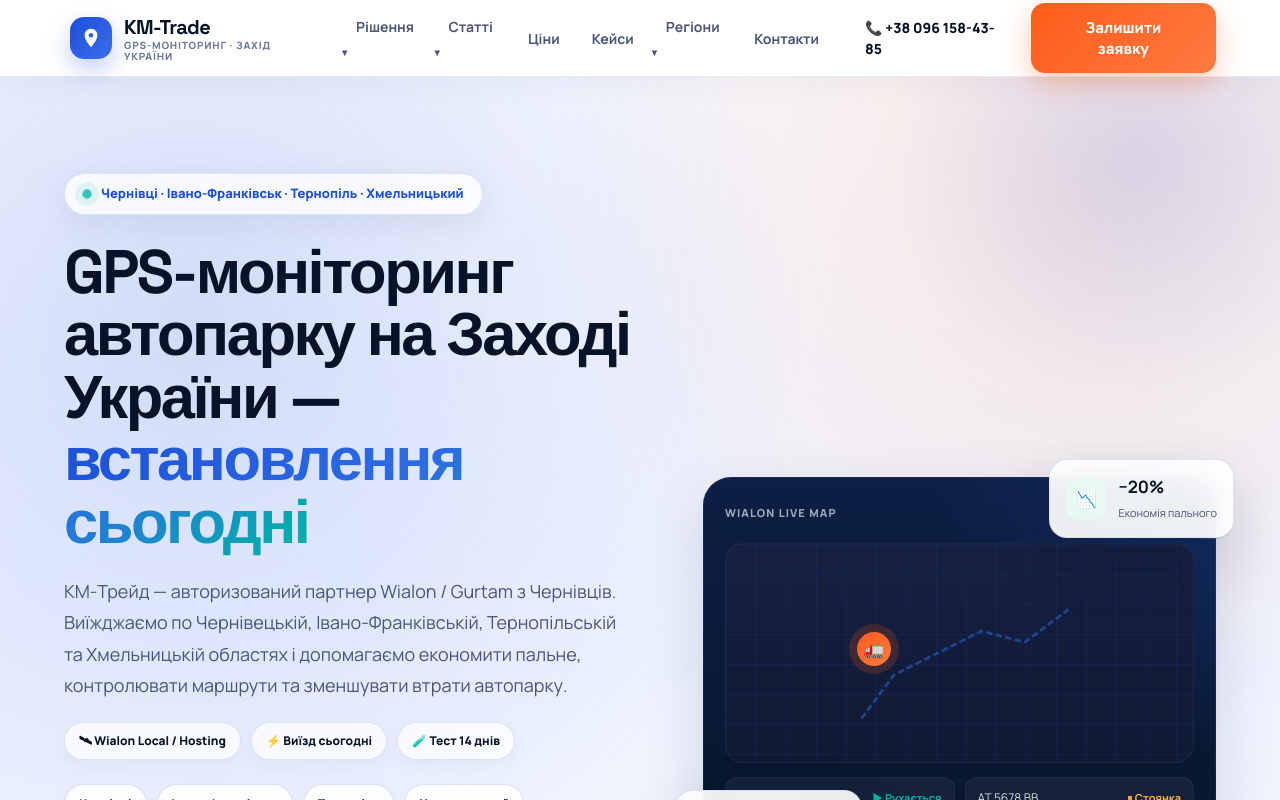
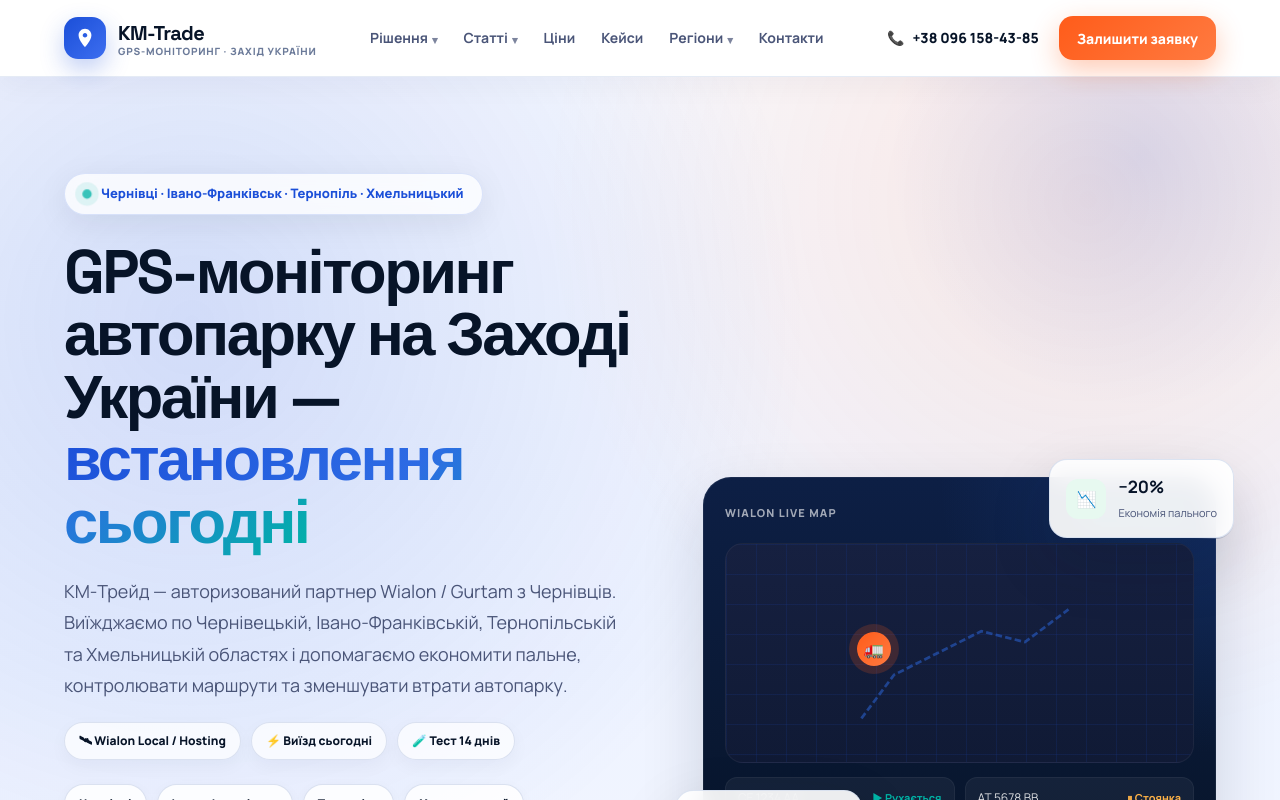
Before and after one commit to Anastasiia1002/km, a React (Vite) app: page / in a window 1280 px wide. Shown: the top 800 px of the page. Built offline with nearby package versions, Linux system fonts and the light colour scheme; the HTML template or start-up script is replaced by a standard one.

Commit message:
Fix header alignment and navigation spacing
Co-authored-by: Anastasiia Luhinich <Anastasiia1002@users.noreply.github.com>

```diff
--- a/public/assets/styles.css
+++ b/public/assets/styles.css
@@ -209,11 +209,29 @@
 }
 
 .header-inner {
-  height: 76px;
-  display: flex;
-  align-items: center;
-  justify-content: space-between;
+  min-height: 76px;
+  display: grid;
+  grid-template-columns: minmax(220px, auto) 1fr minmax(260px, auto);
+  align-items: center;
   gap: 20px;
+}
+
+.header-brand,
+.header-cta {
+  display: flex;
+  align-items: center;
+}
+
+.header-brand {
+  min-width: 0;
+}
+
+.header-nav {
+  display: flex;
+  align-items: center;
+  justify-content: center;
+  gap: 2px;
+  min-width: 0;
 }
 
 .logo {
@@ -259,34 +277,48 @@
   line-height: 1.1;
 }
 
-nav {
-  display: flex;
-  align-items: center;
+.header-nav > .nav-link,
+.header-nav > .nav-dropdown > .nav-link {
+  display: inline-flex;
+  align-items: center;
+  justify-content: center;
   gap: 4px;
-}
-
-nav a {
+  min-height: 44px;
+  padding: 0 12px;
+  border-radius: 12px;
   font-size: 14px;
   font-weight: 700;
+  line-height: 1;
   color: var(--text-secondary);
   text-decoration: none;
-  padding: 10px 14px;
-  border-radius: 12px;
+  white-space: nowrap;
   transition: 0.18s ease;
 }
 
-nav a:hover {
+.header-nav > .nav-link:hover,
+.header-nav > .nav-dropdown > .nav-link:hover {
   color: var(--blue);
   background: rgba(27, 79, 216, 0.07);
 }
 
+.nav-link-has-menu {
+  gap: 6px;
+}
+
+.nav-chevron {
+  display: inline-flex;
+  align-items: center;
+  justify-content: center;
+  font-size: 11px;
+  line-height: 1;
+  transform: translateY(1px);
+  opacity: 0.72;
+}
+
 .nav-dropdown {
   position: relative;
-}
-
-.nav-dropdown > a::after {
-  content: " ▾";
-  font-size: 10px;
+  display: flex;
+  align-items: center;
 }
 
 .dropdown-menu {
@@ -312,13 +344,16 @@
   transform: translateY(0) scale(1);
 }
 
-.dropdown-menu a {
+.dropdown-menu a,
+.dropdown-menu .nav-link {
   display: flex;
   gap: 10px;
   align-items: center;
+  min-height: auto;
   padding: 11px 12px;
   white-space: nowrap;
   border-radius: 12px;
+  justify-content: flex-start;
 }
 
 .di {
@@ -333,21 +368,46 @@
 .header-cta {
   display: flex;
   align-items: center;
-  gap: 12px;
+  justify-content: flex-end;
+  gap: 10px;
+  flex-shrink: 0;
 }
 
 .header-phone {
+  display: inline-flex;
+  align-items: center;
+  gap: 8px;
+  min-height: 44px;
+  padding: 0 10px;
+  border-radius: 12px;
   font-size: 14px;
   font-weight: 800;
   color: var(--navy);
   text-decoration: none;
-  padding: 10px 12px;
-  border-radius: 12px;
+  white-space: nowrap;
+}
+
+.header-phone-icon {
+  display: inline-flex;
+  align-items: center;
+  justify-content: center;
+  line-height: 1;
+}
+
+.header-phone-text {
+  line-height: 1;
 }
 
 .header-phone:hover {
   background: rgba(27, 79, 216, 0.06);
   color: var(--blue);
+}
+
+.btn-header {
+  min-height: 44px;
+  padding: 0 18px;
+  font-size: 14px;
+  white-space: nowrap;
 }
 
 .hero {
@@ -2077,6 +2137,9 @@
 }
 
 .logo-button {
+  display: inline-flex;
+  align-items: center;
+  padding: 0;
   text-align: left;
 }
 
@@ -2106,8 +2169,25 @@
   width: 100%;
 }
 
+@media (max-width: 1100px) {
+  .header-inner {
+    grid-template-columns: auto 1fr auto;
+    gap: 14px;
+  }
+
+  .header-phone-text {
+    display: none;
+  }
+
+  .header-phone {
+    width: 44px;
+    justify-content: center;
+    padding: 0;
+  }
+}
+
 @media (max-width: 980px) {
-  nav {
+  .header-nav {
     display: none;
   }
 
--- a/src/App.jsx
+++ b/src/App.jsx
@@ -168,8 +168,10 @@
     <header>
       <div className="container">
         <div className="header-inner">
-          <Logo navigate={navigate} />
-          <nav aria-label="Головна навігація">
+          <div className="header-brand">
+            <Logo navigate={navigate} />
+          </div>
+          <nav className="header-nav" aria-label="Головна навігація">
             <Dropdown label="Рішення" href="/#industries" navigate={navigate}>
               {industries.slice(0, 6).map((item) => (
                 <NavLink key={item.slug} href={`/${item.slug}/`} navigate={navigate}>
@@ -203,9 +205,10 @@
           </nav>
           <div className="header-cta">
             <a className="header-phone js-call" href={`tel:${site.phonePrimary}`} onClick={() => pushEvent("Contact", { phone: site.phonePrimary })}>
-              📞 {site.phoneDisplay}
+              <span className="header-phone-icon" aria-hidden="true">📞</span>
+              <span className="header-phone-text">{site.phoneDisplay}</span>
             </a>
-            <button className="btn btn-primary" type="button" onClick={() => scrollToForm()}>
+            <button className="btn btn-primary btn-header" type="button" onClick={() => scrollToForm()}>
               Залишити заявку
             </button>
           </div>
@@ -234,15 +237,19 @@
 function Dropdown({ label, href, navigate, children }) {
   return (
     <div className="nav-dropdown">
-      <NavLink href={href} navigate={navigate}>{label}</NavLink>
+      <NavLink href={href} navigate={navigate} className="nav-link-has-menu">
+        <span>{label}</span>
+        <span className="nav-chevron" aria-hidden="true">▾</span>
+      </NavLink>
       <div className="dropdown-menu">{children}</div>
     </div>
   );
 }
 
-function NavLink({ href, navigate, children }) {
+function NavLink({ href, navigate, children, className = "" }) {
   return (
     <a
+      className={`nav-link ${className}`.trim()}
       href={href}
       onClick={(event) => {
         event.preventDefault();
```
